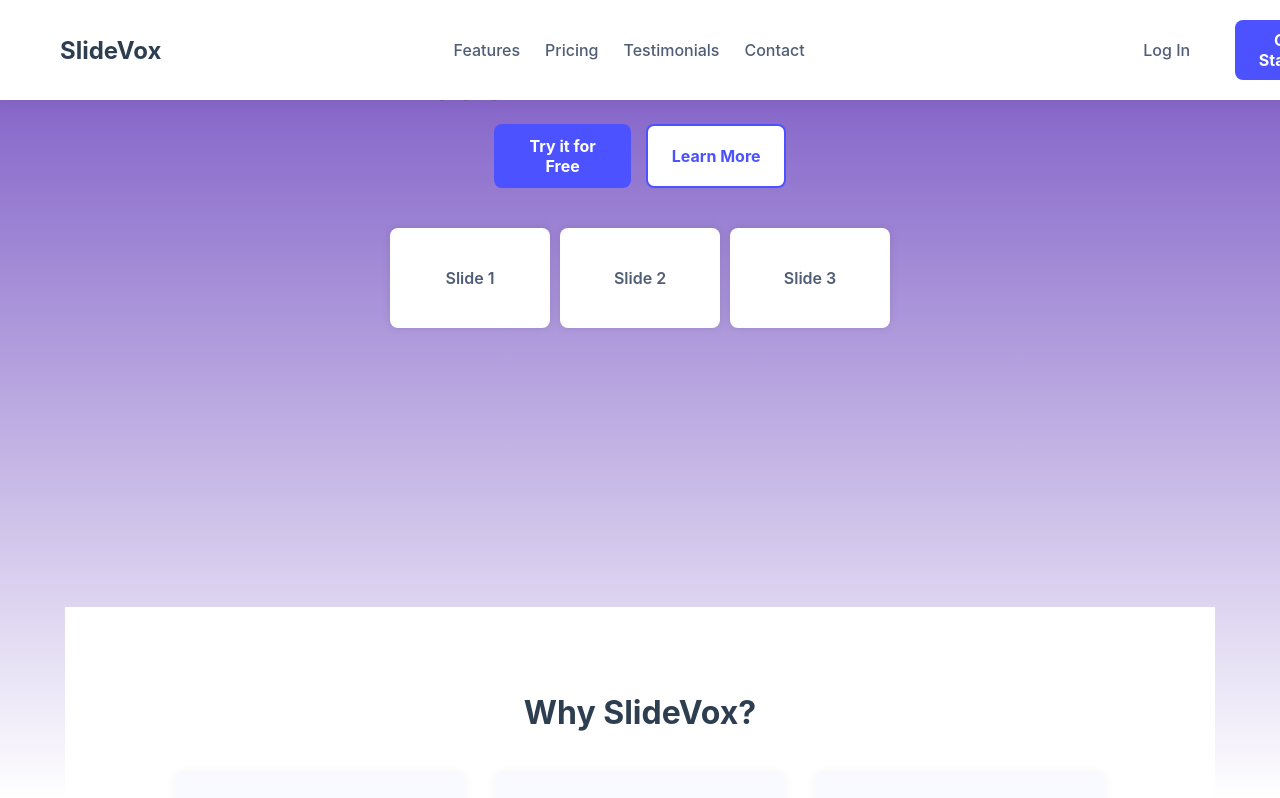
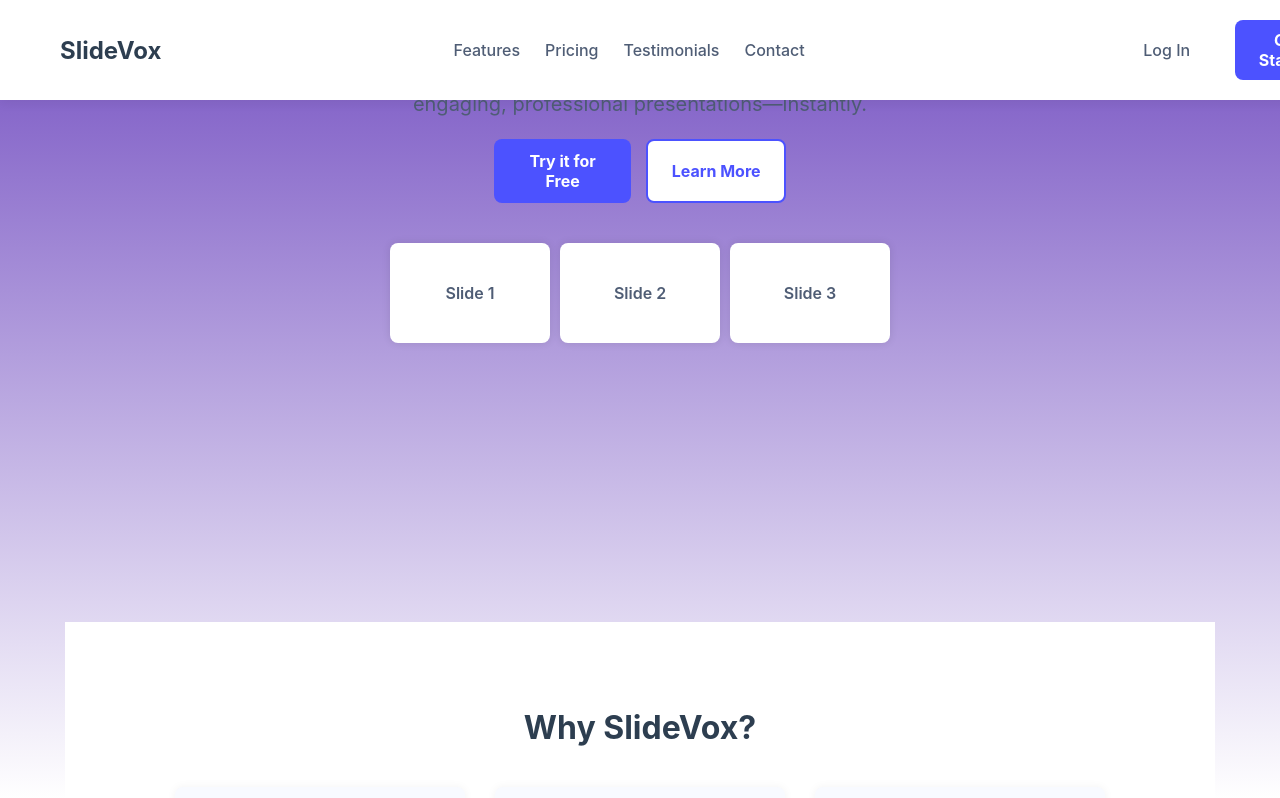
Before and after one commit to arustogi/slidevoxfrontend, a React (Vite) app: page / in a window 1280 px wide. Shown: the top 798 px of the page. Built offline with nearby package versions, Linux system fonts and the light colour scheme; no server answers; what aws-amplify would draw is missing.

Commit message:
another padding update

```diff
--- a/src/Home.css
+++ b/src/Home.css
@@ -11,7 +11,7 @@ body {
   display: flex;
   flex-direction: column;
   min-height: 100vh;
-  padding-top: 70px;
+  padding-top: 100px;
 }
 
 /* NAVBAR
```
